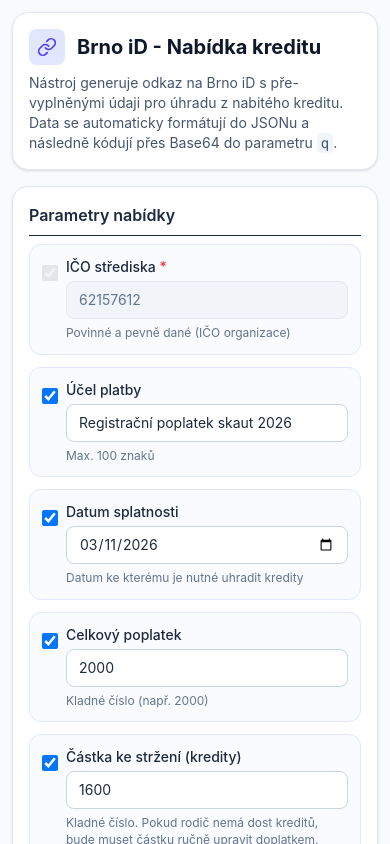
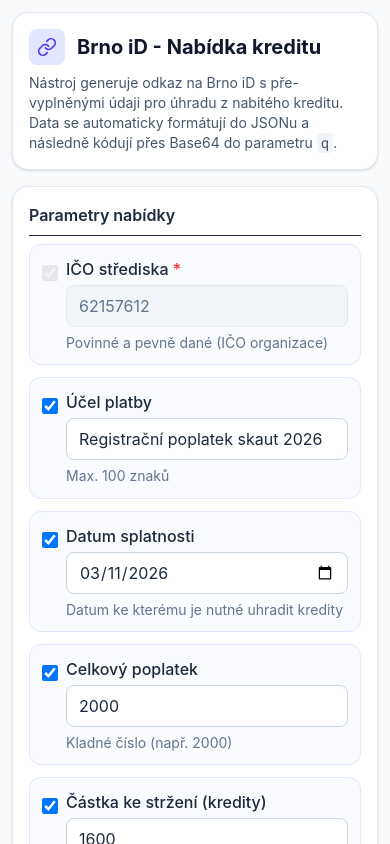
Before and after one commit to franczesko1915/BrnoID_link, a React (Vite) app: page / in a window 390 px wide. Shown: the top 844 px of the page. Built offline with nearby package versions, Linux system fonts and the light colour scheme.

Commit message:
Adjust typography: 16px inputs, 14px descriptions, fixed date input overflow

```diff
--- a/src/App.jsx
+++ b/src/App.jsx
@@ -126,7 +126,7 @@
                     />
                   </div>
                   <div className="flex-1 min-w-0">
-                    <label className="block text-sm font-medium text-slate-800 mb-1 break-words">
+                    <label className="block text-base font-medium text-slate-800 mb-1 break-words">
                       {field.label} {field.required && <span className="text-red-500">*</span>}
                     </label>
                     <input
@@ -143,9 +143,9 @@
                       min={field.min}
                       disabled={field.fixed || (!field.active && !field.required)}
                       placeholder="Není vyplněno"
-                      className={`w-full px-3 py-2 text-sm sm:text-base border rounded-lg focus:ring-2 focus:ring-indigo-500 focus:border-indigo-500 transition-colors ${field.fixed || (!field.active && !field.required) ? 'bg-slate-100 text-slate-500 border-slate-200 cursor-not-allowed' : 'bg-white border-slate-300'}`}
+                      className={`w-full box-border px-3 py-2 text-base border rounded-lg focus:ring-2 focus:ring-indigo-500 focus:border-indigo-500 transition-colors ${field.fixed || (!field.active && !field.required) ? 'bg-slate-100 text-slate-500 border-slate-200 cursor-not-allowed' : 'bg-white border-slate-300'}`}
                     />
-                    <p className="text-xs text-slate-500 mt-1.5 leading-snug break-words">{field.desc}</p>
+                    <p className="text-sm text-slate-500 mt-1.5 leading-snug break-words">{field.desc}</p>
                   </div>
                 </div>
               ))}
```
